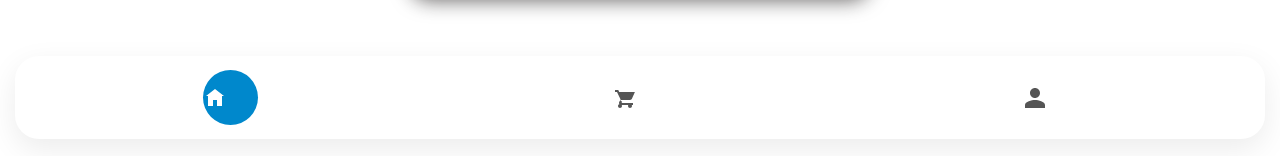
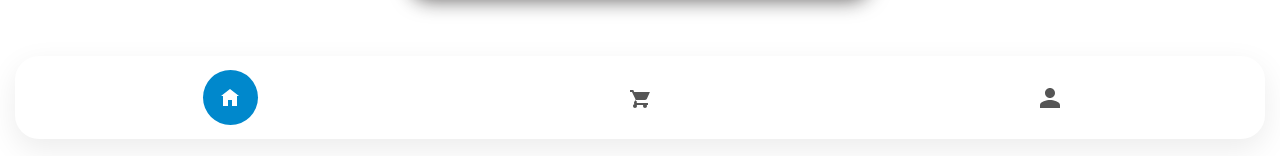
Before and after one commit to xyoutubkax-glitch/Telegram-shop, a React (Vite) app in the folder frontend/: page / in a window 1280 px wide. Shown: the part 641-797 px from the top of the page. Built offline with nearby package versions, Linux system fonts and the light colour scheme.

Commit message:
test version

```diff
--- a/frontend/src/App.tsx
+++ b/frontend/src/App.tsx
@@ -410,6 +410,10 @@ const order = {
     height: "55px",
     borderRadius: "50%",
     cursor: "pointer",
+    display: "flex",
+alignItems: "center",
+justifyContent: "center",
+padding: 0,
   }}
 >
   <svg
@@ -433,6 +437,10 @@ const order = {
     height: "55px",
     borderRadius: "50%",
     cursor: "pointer",
+    display: "flex",
+alignItems: "center",
+justifyContent: "center",
+padding: 0,
   }}
 >
   <svg
@@ -461,6 +469,10 @@ const order = {
     height: "55px",
     borderRadius: "50%",
     cursor: "pointer",
+    display: "flex",
+alignItems: "center",
+justifyContent: "center",
+padding: 0,
   }}
 >
   <svg
```
